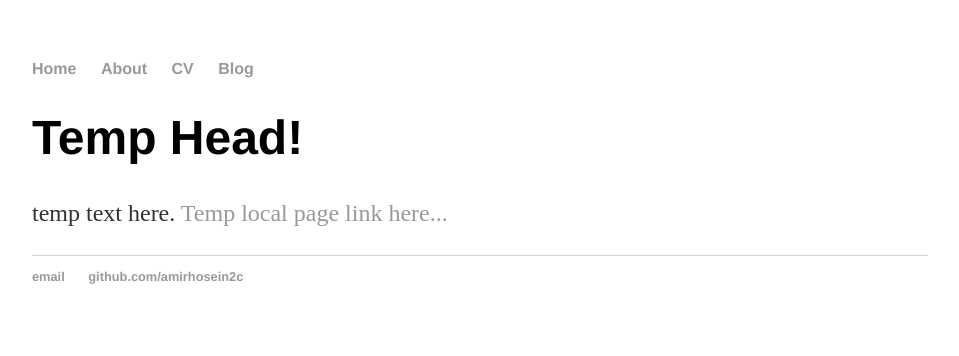
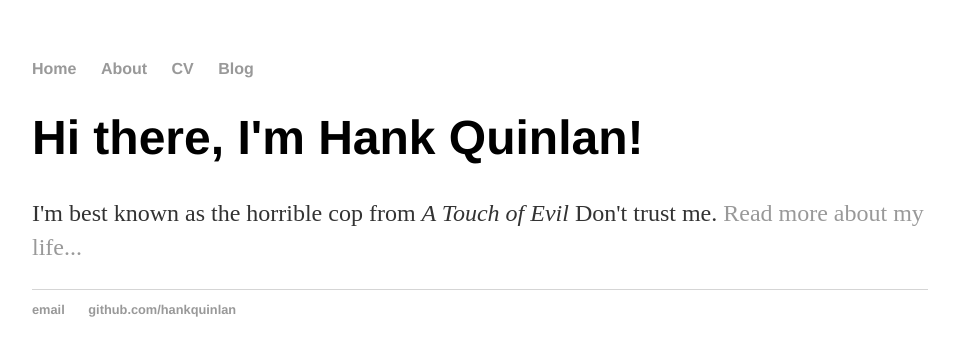
Before and after one commit to hosseinmahmoodian/hossein.mahmoodian.github.io, a Jekyll site: the page built from index.html, in a window 1280 px wide. Shown: the top 356 px of the page, without its empty margins (160-1119 px from the left). Built offline with Jekyll 4.4.1, drawn with Linux system fonts in a browser that asks for light colours.

Commit message:
Update index.html

```diff
--- a/index.html
+++ b/index.html
@@ -1,30 +1,8 @@
-<!DOCTYPE html>
-<html>
-	<head>
-		<title>Amirhosein Toosi | Personal page</title>
-		<!-- link to main stylesheet -->
-		<link rel="stylesheet" type="text/css" href="/css/main.css">
-	</head>
-	<body>
-		<nav>
-    		<ul>
-        		<li><a href="/">Home</a></li>
-	        	<li><a href="/about">About</a></li>
-        		<li><a href="/cv">CV</a></li>
-        		<li><a href="/blog">Blog</a></li>
-    		</ul>
-		</nav>
-		<div class="container">
-    		<div class="blurb">
-        		<h1>Temp Head!</h1>
-				<p> temp text here. <a href="/about">Temp local page link here...</a></p>
-    		</div><!-- /.blurb -->
-		</div><!-- /.container -->
-		<footer>
-    		<ul>
-        		<li><a href="mailto:amirhosein.toosi@gmail.com">email</a></li>
-        		<li><a href="https://github.com/amirhosein2c">github.com/amirhosein2c</a></li>
-			</ul>
-		</footer>
-	</body>
-</html>
+---
+layout: default
+title: Hank Quinlan, Horrible Cop
+---
+<div class="blurb">
+	<h1>Hi there, I'm Hank Quinlan!</h1>
+	<p>I'm best known as the horrible cop from <em>A Touch of Evil</em> Don't trust me. <a href="/about">Read more about my life...</a></p>
+</div><!-- /.blurb -->
```
